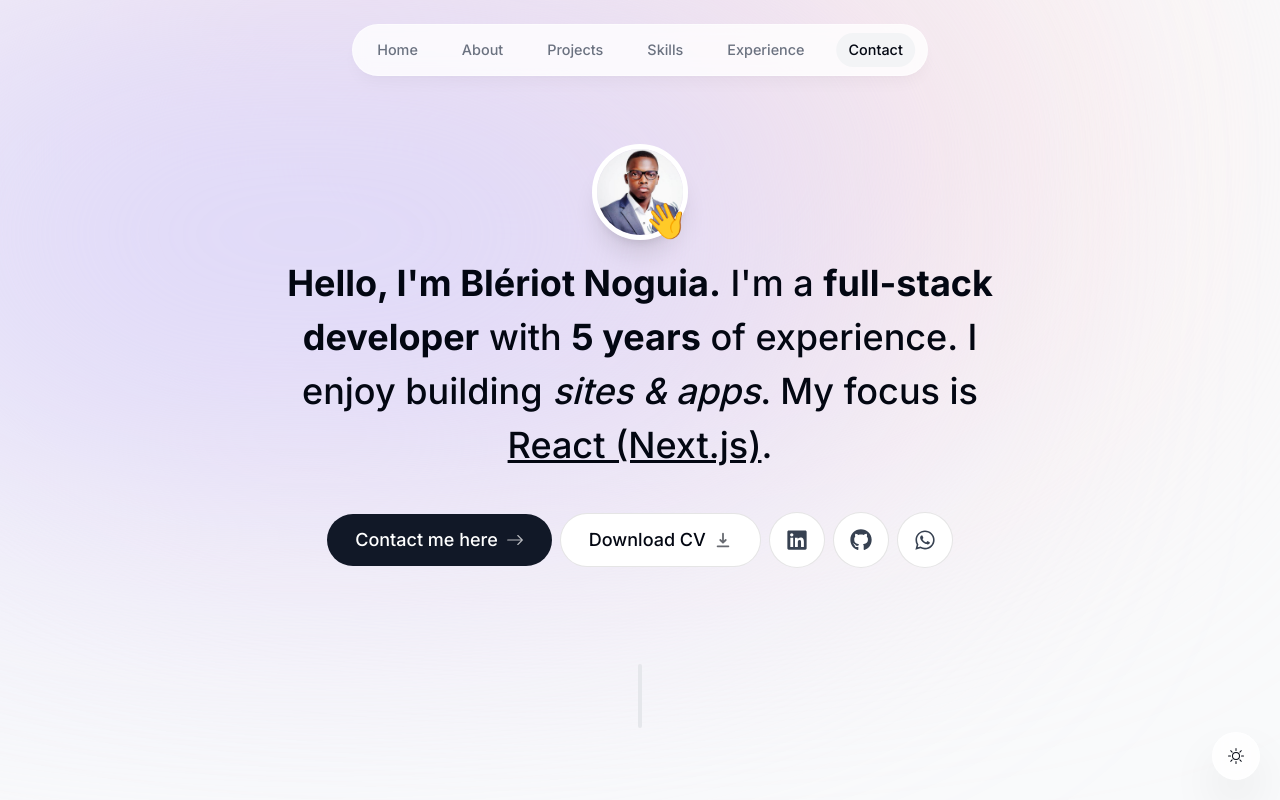
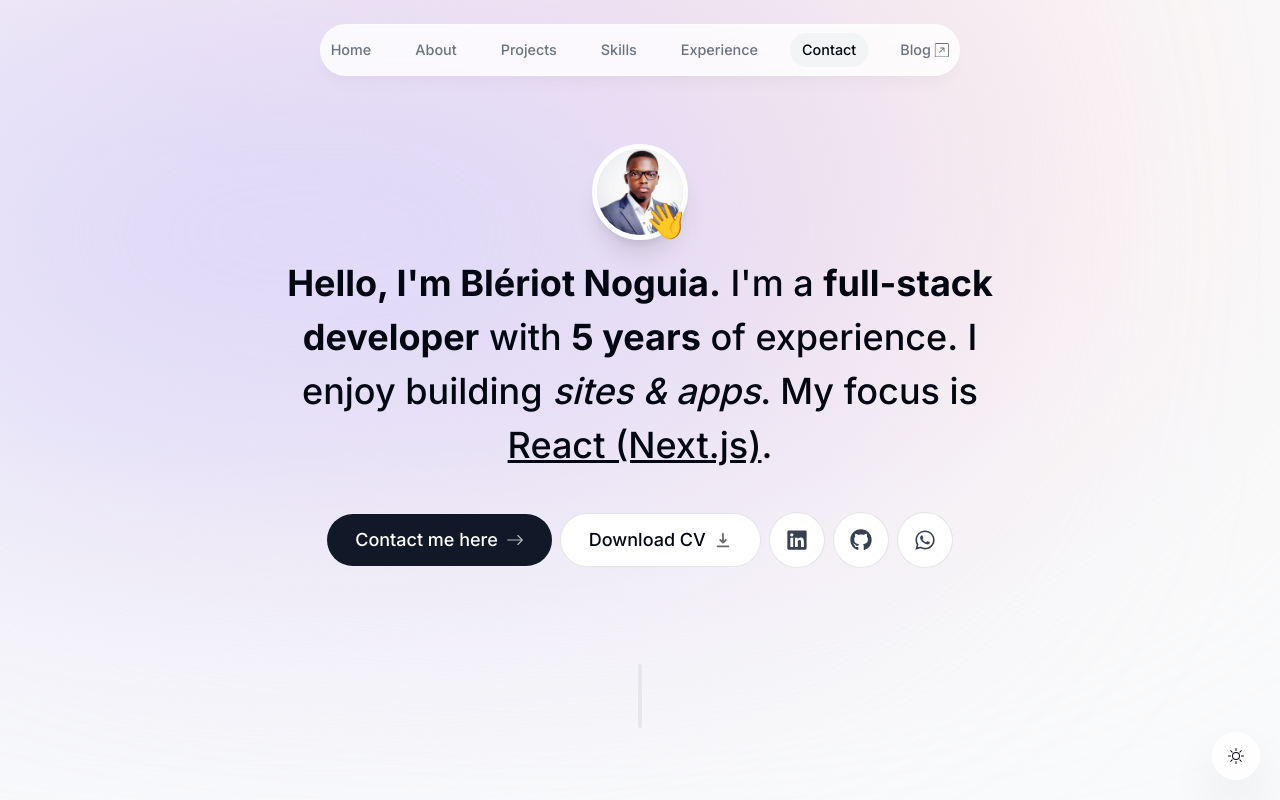
Before and after one commit to bleriotnoguia/portfolio, a Next.js app: page / in a window 1280 px wide. Shown: the top 800 px of the page. Built offline with nearby package versions, Linux system fonts and the light colour scheme; no server answers.

Commit message:
chore: Update header component with blog link

```diff
--- a/components/header.tsx
+++ b/components/header.tsx
@@ -6,6 +6,7 @@
 import Link from "next/link";
 import clsx from "clsx";
 import { useActiveSectionContext } from "@/context/active-section-context";
+import { BsArrowUpRightSquare } from "react-icons/bs";
 
 export default function Header() {
   const { activeSection, setActiveSection, setTimeOfLastClick } =
@@ -14,7 +15,7 @@
   return (
     <header className="z-[999] relative">
       <motion.div
-        className="fixed top-0 left-1/2 h-[4.5rem] w-full rounded-none border border-white border-opacity-40 bg-white bg-opacity-80 shadow-lg shadow-black/[0.03] backdrop-blur-[0.5rem] sm:top-6 sm:h-[3.25rem] sm:w-[36rem] sm:rounded-full dark:bg-gray-950 dark:border-black/40 dark:bg-opacity-75"
+        className="fixed top-0 left-1/2 h-[4.5rem] w-full rounded-none border border-white border-opacity-40 bg-white bg-opacity-80 shadow-lg shadow-black/[0.03] backdrop-blur-[0.5rem] sm:top-6 sm:h-[3.25rem] sm:w-[40rem] sm:rounded-full dark:bg-gray-950 dark:border-black/40 dark:bg-opacity-75"
         initial={{ y: -100, x: "-50%", opacity: 0 }}
         animate={{ y: 0, x: "-50%", opacity: 1 }}
       ></motion.div>
@@ -58,6 +59,21 @@
               </Link>
             </motion.li>
           ))}
+          <motion.li
+            className="h-3/4 flex items-center justify-center relative"
+            key={"blog"}
+            initial={{ y: -100, opacity: 0 }}
+            animate={{ y: 0, opacity: 1 }}
+          >
+            <a
+              className="flex w-full items-center justify-center px-3 py-3 hover:text-gray-950 transition dark:text-gray-500 dark:hover:text-gray-300"
+              href="https://blog.bleriotnoguia.com"
+              target="_blank"
+            >
+              Blog{" "}
+              <BsArrowUpRightSquare className="ml-1 h-50 focus:scale-110 hover:scale-110" />
+            </a>
+          </motion.li>
         </ul>
       </nav>
     </header>
```
